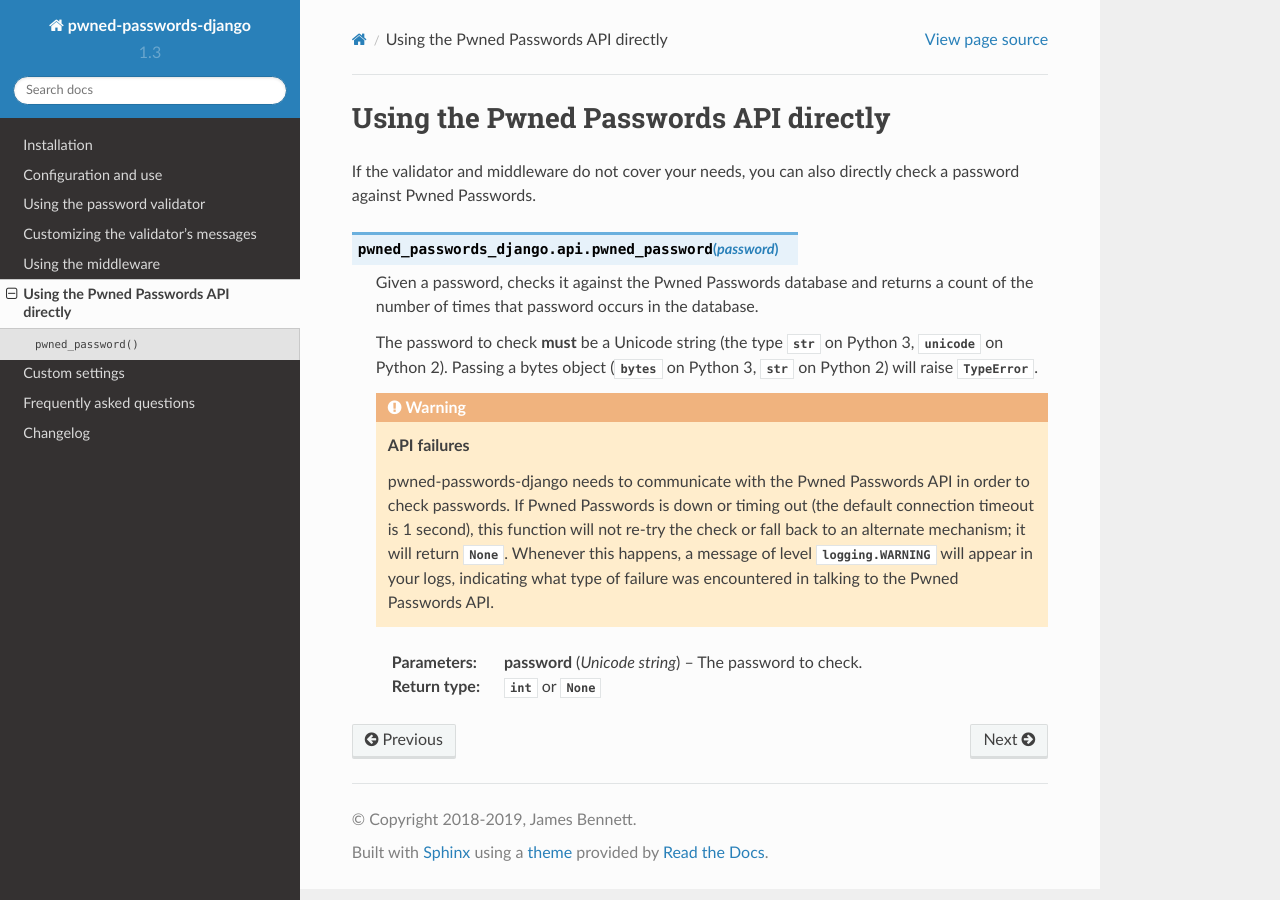
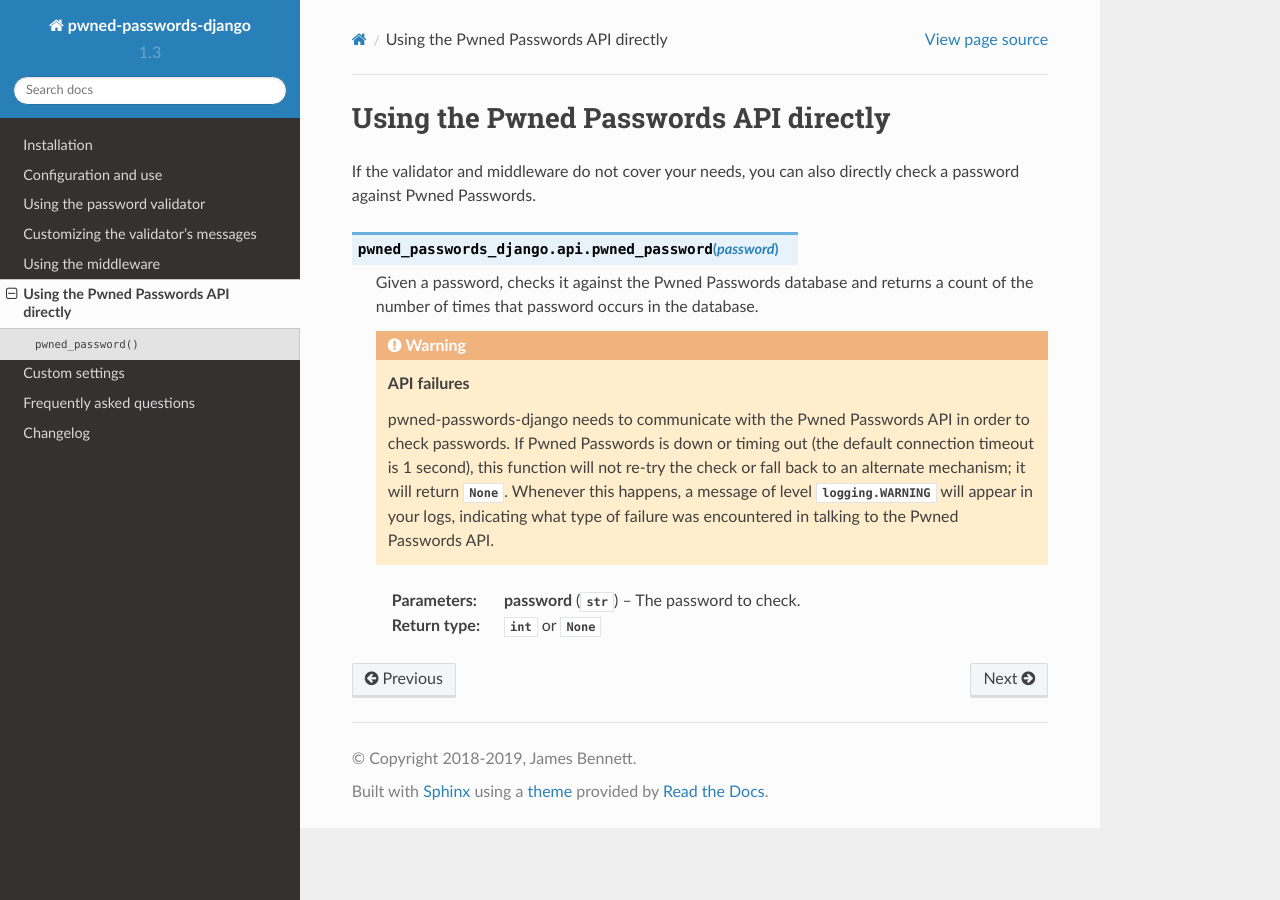
Before and after one commit to ubernostrum/pwned-passwords-django, a Sphinx documentation site: the page built from docs/api.rst, in a window 1280 px wide. Built offline with Sphinx 7.4.7 and the Read the Docs theme 2.0.0, drawn with Linux system fonts in a browser that asks for light colours.

Commit message:
Remove Python 2 reference in docs.

```diff
--- a/docs/api.rst
+++ b/docs/api.rst
@@ -14,11 +14,6 @@
    and returns a count of the number of times that password occurs in
    the database.
 
-   The password to check **must** be a Unicode string (the type
-   :class:`str` on Python 3, :class:`unicode` on Python 2). Passing a
-   bytes object (:class:`bytes` on Python 3, :class:`str` on Python 2)
-   will raise :exc:`TypeError`.
-
    .. warning:: **API failures**
 
       pwned-passwords-django needs to communicate with the Pwned
@@ -31,5 +26,5 @@
       talking to the Pwned Passwords API.
 
    :param password: The password to check.
-   :type password: Unicode string
+   :type password: :class:`str`
    :rtype: :class:`int` or :data:`None`
```
